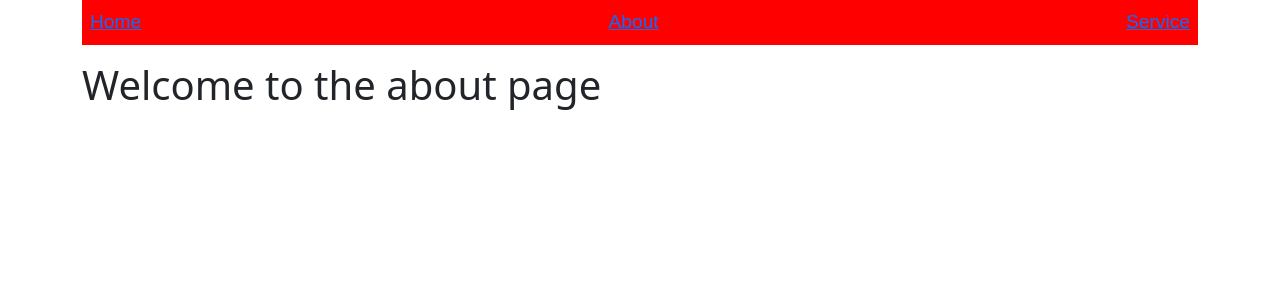
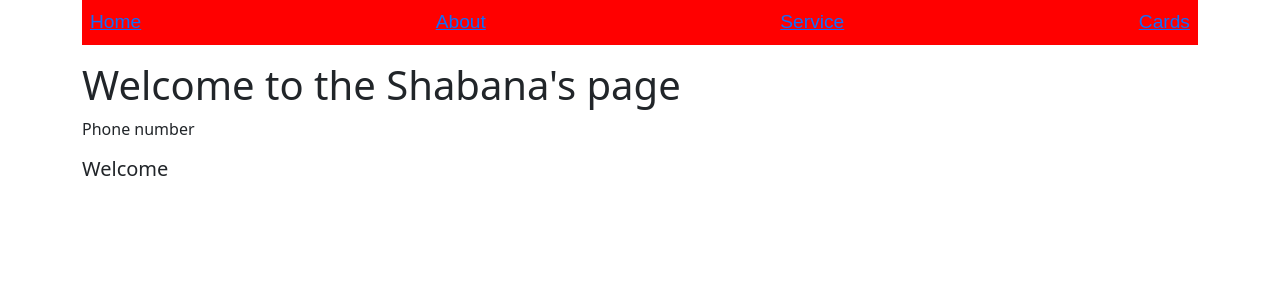
Before and after one commit to ShabanaAnjumUIUX/Swiggy, a React (Create React App) app: page /about in a window 1280 px wide. Shown: the top 300 px of the page. Built offline with nearby package versions, Linux system fonts and the light colour scheme.

Commit message:
props and states

```diff
--- a/src/App.js
+++ b/src/App.js
@@ -5,8 +5,15 @@ import Home from './Pages/Home';
 import About from './Pages/About';
 import Service from './Pages/Service';
 import PageNotFound from './Pages/PageNotFound';
+import Cards from './Components/Cards';
 
 function App() {
+  let username="Shabana's";
+
+function Click(){
+  alert("hey u clicked");
+}
+
   return (
     <>
         <Navbar />
@@ -15,11 +22,11 @@ function App() {
       <Routes>
         <Route path='/' element={<Home />} />
         <Route path='/home' element={<Home />} />
-        <Route path='/about' element={<About />}/>
-        <Route path='/service' element={<Service />}/>
-        <Route path='/about' element={<About />}/>
-        <Route path="*" element={<PageNotFound />}>
-          <Route path=":id" element={<PageNotFound />}/>
+        <Route path='/cards' element={<Cards />} />
+        <Route path='/about' element={<About virat={username} phno={true}/>}/>
+        <Route path='/service' element={<Service prop1={Click} />}/>
+        <Route path="*" element={<PageNotFound prop1={"IPL"} prop2={"KPL"}/>}>
+          <Route path=":id" element={<PageNotFound prop1={"IPL"} prop2={"KPL"}/>}/>
         </Route >
       </Routes>
 
--- /dev/null
+++ b/src/Components/Cards.js
@@ -0,0 +1,41 @@
+import React, { Component } from "react";
+
+export default class Cards extends Component {
+
+  state =
+    { count: 1,price:0,name:"Shabana" };
+
+  render() {
+    //           function UpdateCount(){
+    //     this.setState({
+    //        count:this.state.count+1,
+    //     })
+    // }
+
+        const UpdateCount=()=>{
+            this.setState({
+                count:this.state.count+1,//2*50 = 100
+                price:this.state.count*50,
+            })
+        }
+
+        const RemoveCount=()=>{
+            this.setState({
+                count:this.state.count>=1?this.state.count-1 : this.state.count,
+            })
+        }
+
+    return (<>
+
+        <div className="container">
+    <h1>Welcome to the cards Component</h1>
+    <button className="btn btn-danger" onClick={RemoveCount} >-</button>
+    <span >{this.state.count}</span>
+
+    <button className="btn btn-success" onClick={UpdateCount}>+</button>
+    <br />
+    <span >{this.state.price}</span>
+    </div>
+    </>)
+  }
+}
--- a/src/Components/Navbar.js
+++ b/src/Components/Navbar.js
@@ -16,6 +16,9 @@ class Navbar extends Component {
             </li>
             <li>
               <NavLink to="/service">Service</NavLink>
+            </li>
+                        <li>
+              <NavLink to="/cards">Cards</NavLink>
             </li>
           </ul>
         </div>
--- a/src/Pages/About.js
+++ b/src/Pages/About.js
@@ -1,9 +1,13 @@
 import React from 'react'
 
-function About() {
+function About(props) {
+  console.log(props);
   return (
     <div className='container'>
-      <h1>Welcome to the about page</h1>
+      <h1>Welcome to the {props.virat} page</h1>
+      <p>Phone number </p>
+
+      {props.phno===true ?<h5>Welcome</h5> :<h5>Change the value</h5>}
 
     </div>
   )
--- a/src/Pages/PageNotFound.js
+++ b/src/Pages/PageNotFound.js
@@ -1,7 +1,7 @@
 import React from "react";
 import { useParams } from "react-router-dom";
 
-function PageNotFound() {
+function PageNotFound({prop1,prop2}) {
   let urldata = useParams();
   console.log(urldata);
   return (
@@ -19,6 +19,9 @@ function PageNotFound() {
            404 PAGE NOT FOUND
         </span>
       </div>
+      <div className="container bg-danger">
+      {prop1} {prop2}
+      </div>
     </>
   );
 }
--- a/src/Pages/Service.js
+++ b/src/Pages/Service.js
@@ -1,9 +1,11 @@
 import React from 'react'
 
-function Service() {
+function Service(props) {
+  console.log(props)
   return (
     <div className='container'>
       <h1>Welcome to the service page</h1>
+      <button className='btn btn-primary' onClick={props.prop1}>Click</button>
 
     </div>
   )
```
Also changed, not shown: 1 other file (tests, documents, lock files or other folders).
